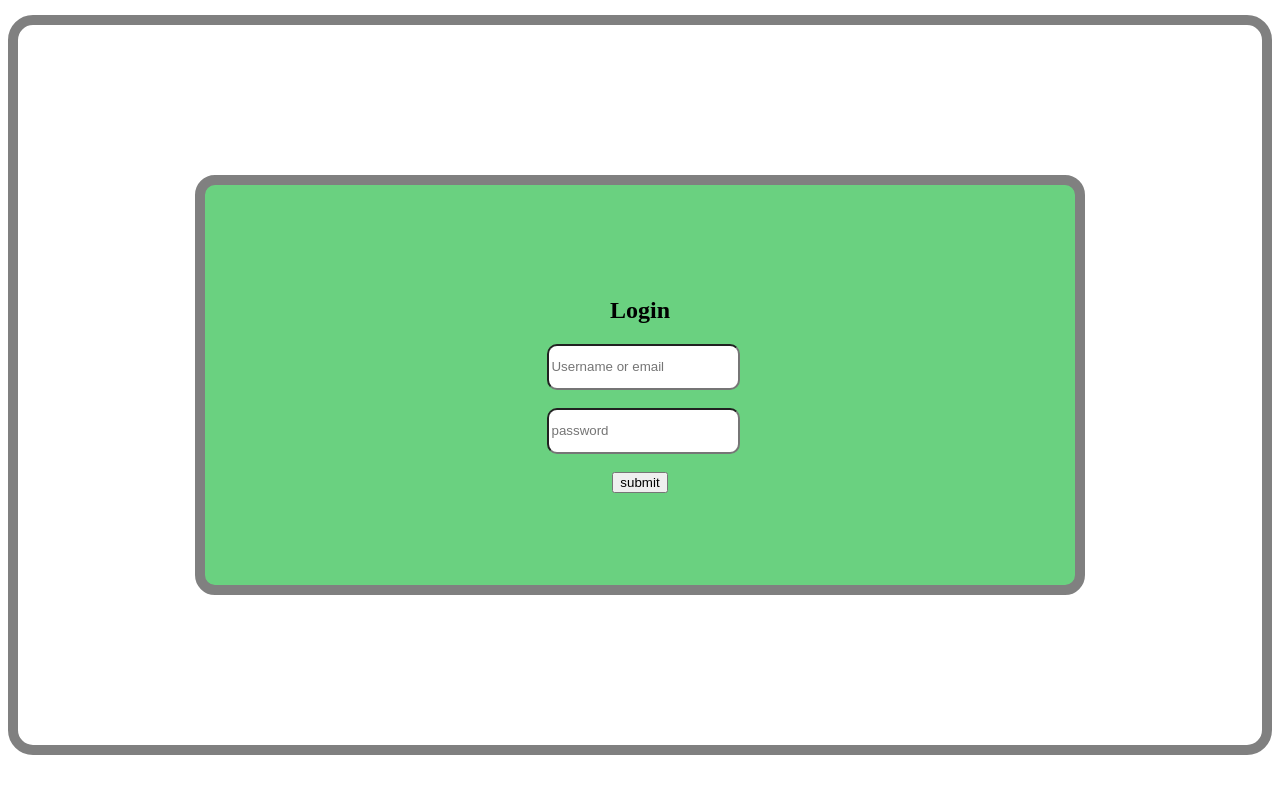
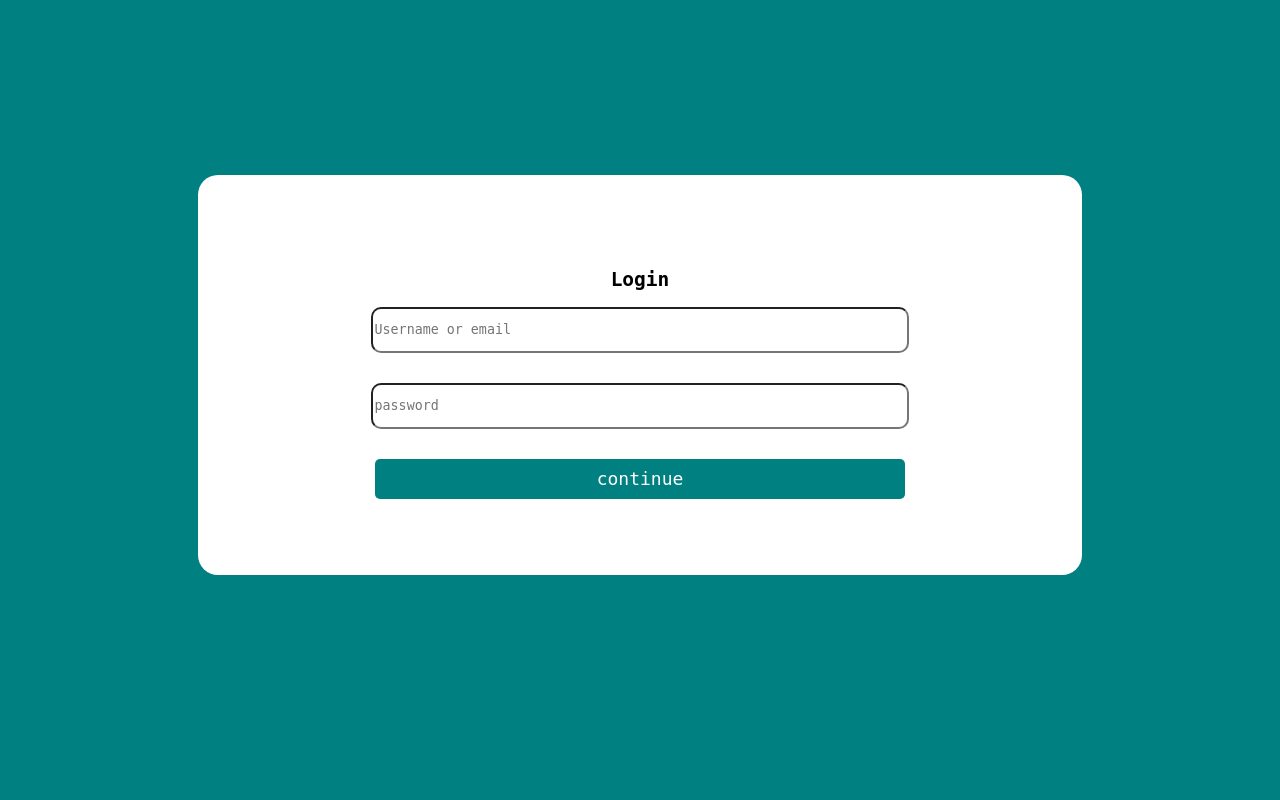
Before and after one commit to 3ga01/Interactive-form-With-DataBase-mySql-, a PHP site: page /login.html in a window 1280 px wide. Run offline with PHP 8.4, Linux system fonts and the light colour scheme.

Commit message:
Login Designed Successfully

```diff
--- a/login.html
+++ b/login.html
@@ -11,7 +11,7 @@
   <body>
     <div class="form-container">
       <form action="" method="post">
-        <div class="asd">
+        <div class="form-content">
           <h2 class="form-header-text">Login</h2>
           <input
             type="text"
@@ -23,7 +23,7 @@
             placeholder="password"
             class="input-box"
           /><br /><br />
-          <button type="submit" class="submit-button">submit</button>
+          <button type="submit" class="submit-button">continue</button>
         </div>
       </form>
     </div>
--- a/style.css
+++ b/style.css
@@ -1,16 +1,16 @@
 
 *{
-  font-family: ;
+  font-family:monospace;
+  /* background: teal; */
+}
+
+body{
+  background: teal;
 }
 
 .form-container{
   margin-top: 15px;
-  border: 10px solid gray;
-  /* width: 70%; */
-  /* background: rgba(16, 182, 52, 0.623); */
-  /* margin-left: auto; */
-  /* margin-right: auto; */
-  /* padding: 10px; */
+  /* border: 10px solid gray; */
   border-radius: 25px;
   height: 90vh  ;
   display: flex;
@@ -21,8 +21,9 @@
 }
 
 form{
+  background: white;
   text-align: center;
-border: 10px solid gray;
+/* border: 10px solid gray; */
 display: flex;
 justify-content: center;
 align-items: center;
@@ -30,14 +31,40 @@ height: 50vh;
 border-radius: 20px;
 margin: 10px ;
 width: 70%;
-  background: rgba(16, 182, 52, 0.623);
+  /* background: rgba(16, 182, 52, 0.623); */
 
 }
+
+
 
 .input-box{
 
   width: 100%;
   height: 5vh;
   border-radius: 10px;
+  background: white;
+  color: grey;
 
 }
+
+.form-content{
+
+  width: 60%;
+  display: flex;
+  flex-direction: column;
+  align-items: center;
+  justify-content: center;
+
+  /* background: red;; */
+}
+
+.submit-button{
+  width: 100%;
+  height: 5vh;
+  background: teal;
+  border: none;
+  color: white;
+  font-size: 18px;
+  border-radius: 5px;
+
+}
```
